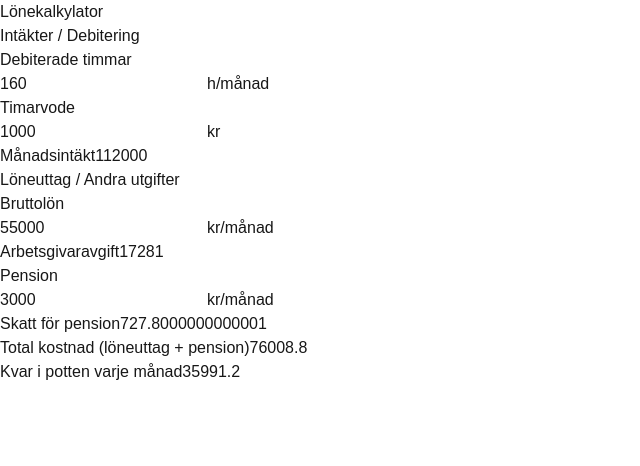
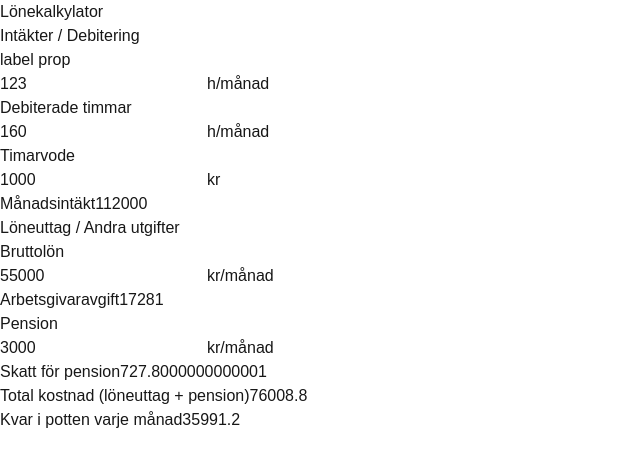
Before and after one commit to vidarasberg/next-salary-calculator, a Next.js app: page / in a window 1280 px wide. Shown: the top 466 px of the page, without its empty margins (0-640 px from the left). Built offline with nearby package versions, Linux system fonts and the light colour scheme.

Commit message:
wip moving to components

```diff
--- /dev/null
+++ b/src/app/calculatorInput.tsx
@@ -0,0 +1,14 @@
+import { useState } from "react"
+
+export default function CalculatorInput(props: { label: string, defaultValue: number }) {
+
+    const [value, setValue] = useState(props.defaultValue)
+
+    return <>
+        <label htmlFor="input">{props.label}</label >
+        <div>
+            <input id="input" type="number" value={value} onChange={e => setValue(Number(e.target.value))} min="0" className="pill" />
+            <span className="ps-1">h/månad</span>
+        </div>
+    </>
+}
--- a/src/app/page.tsx
+++ b/src/app/page.tsx
@@ -1,6 +1,7 @@
 "use client"
 
 import { useState } from "react";
+import CalculatorInput from "./calculatorInput";
 
 export default function Home() {
   const [hours, setHours] = useState(160);
@@ -26,6 +27,7 @@ export default function Home() {
         <h1>Lönekalkylator</h1>
         <div className="flex flex-col card" id="inputContainer">
           <h2>Intäkter / Debitering</h2>
+          <CalculatorInput label="label prop" defaultValue={123} />
           <div className="flex flex-wrap">
             <label htmlFor="timmar">Debiterade timmar</label>
             <div>
```
